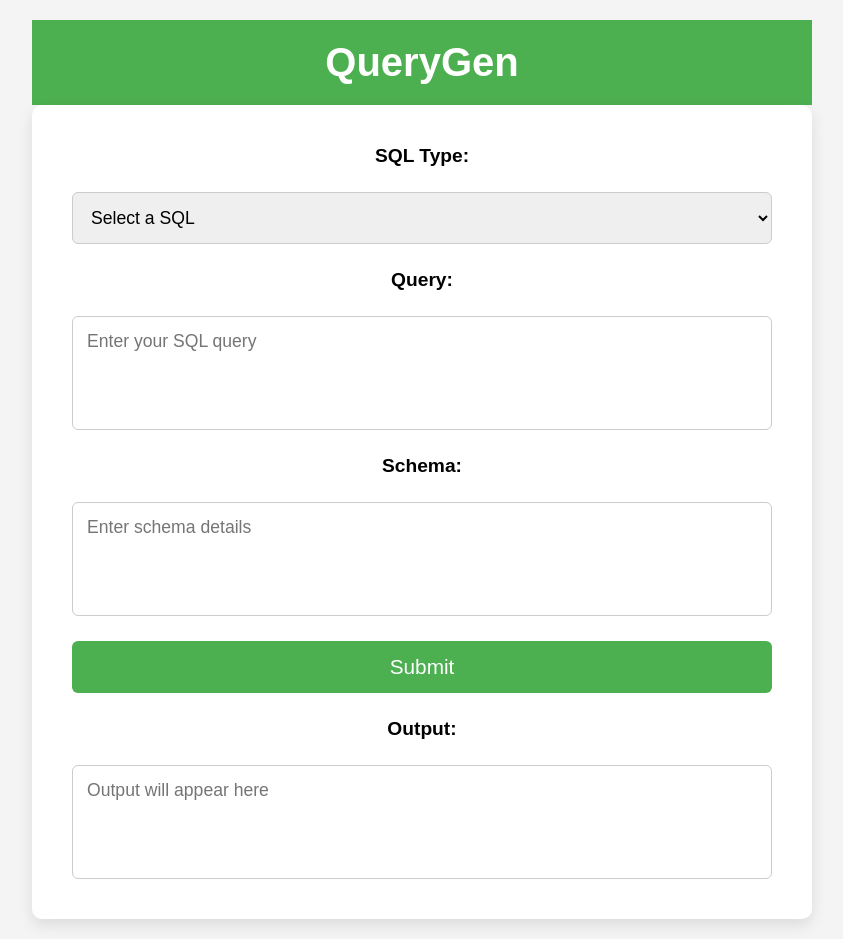
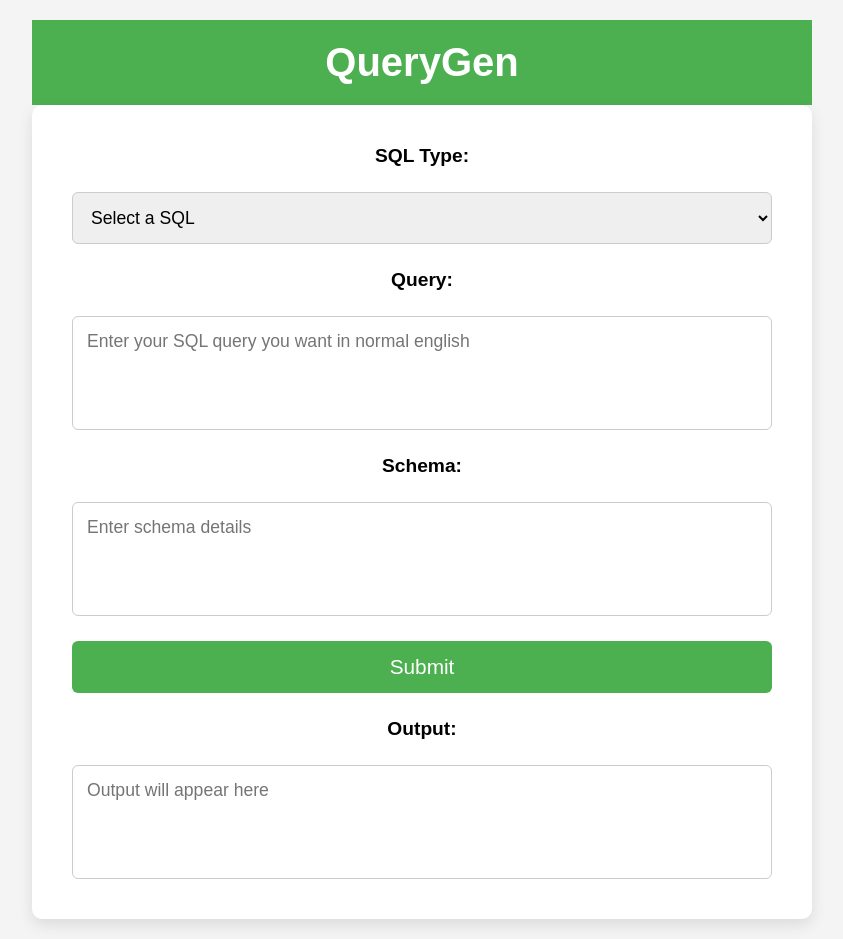
Before and after one commit to adityachoudhary123/QueryGen, a React (Create React App) app: page / in a window 1280 px wide. Shown: the whole page, without its empty margins (218-1061 px from the left). Built offline with nearby package versions, Linux system fonts and the light colour scheme.

Commit message:
Changing the Hint for enter query prompt

```diff
--- a/src/QueryGen.js
+++ b/src/QueryGen.js
@@ -54,7 +54,7 @@ function QueryGen() {
             value={query}
             onChange={(e) => setQuery(e.target.value)}
             rows="4"
-            placeholder="Enter your SQL query"
+            placeholder="Enter your SQL query you want in normal english"
           />
 
           <label htmlFor="schema">Schema:</label>
```
